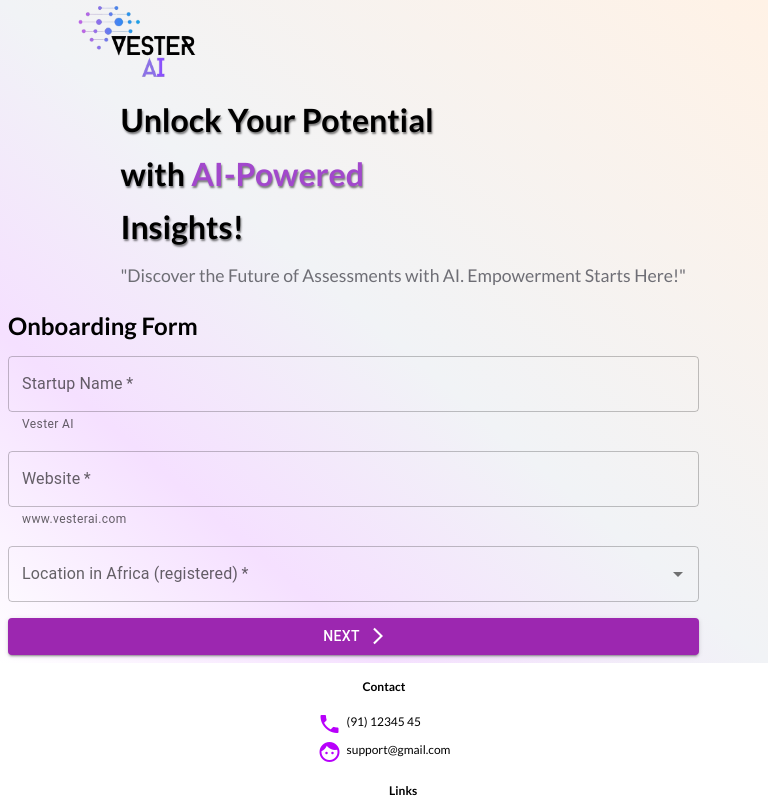
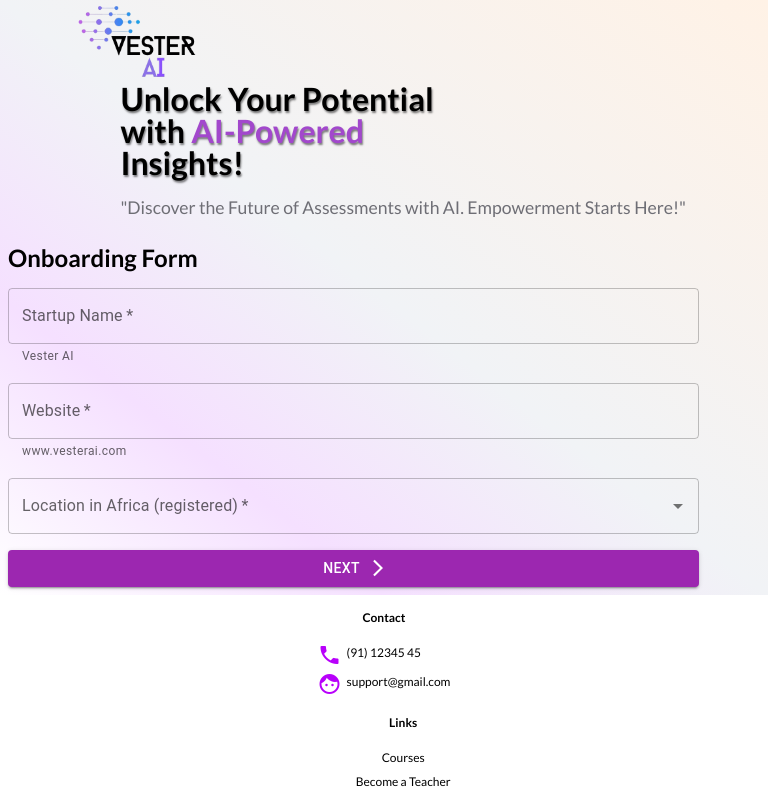
Before and after one commit to ufombam/vidare-vester-ai, a React (Create React App) app: page / in a window 768 px wide. Shown: the top 799 px of the page. Built offline with nearby package versions, Linux system fonts and the light colour scheme.

Commit message:
modify display text

```diff
--- a/src/components/form1/Form1.css
+++ b/src/components/form1/Form1.css
@@ -43,6 +43,7 @@
   font-size: 4em;
   line-height: 0.5em;
   text-shadow: 1px 2px 2px rgba(0, 0, 0, 0.5);
+  margin: 0;
 }
 .fm1-body .fm1-main .fm1-left h1 span {
   color: #a248cc;
@@ -77,6 +78,7 @@
     border-bottom-left-radius: 50px;
     width: auto;
     height: 100%;
+    text-wrap: wrap;
   }
   .fm1-body .fm1-main .fm1-left_header {
     position: relative;
@@ -87,7 +89,8 @@
   }
   .fm1-body .fm1-main .fm1-left h1 {
     font-size: 2.5rem;
-    line-height: 1em;
+    line-height: 1.2em;
+    margin: 0;
   }
 }
 /* Styles for screens between 768 and 991 pixels (tablets) */
--- a/src/components/form1/Form1.scss
+++ b/src/components/form1/Form1.scss
@@ -43,6 +43,7 @@
                 font-size: 4em;
                 line-height: 0.5em;
                 text-shadow: 1px 2px 2px rgba(0, 0, 0, 0.5);
+                margin: 0;
                 span {
                     color: #a248cc;
                 }
@@ -81,6 +82,7 @@
                 border-bottom-left-radius: 50px;
                 width: auto;
                 height: 100%;
+                text-wrap: wrap;
                 &_header {
                     position: relative;
                     left: 0%;
@@ -90,7 +92,8 @@
                 }
                 h1 {
                     font-size: 2.5rem;
-                    line-height: 1em;
+                    line-height: 1.2em;
+                    margin: 0;
                 }
             }
         }
--- a/src/components/form2/Form2.css
+++ b/src/components/form2/Form2.css
@@ -41,6 +41,7 @@
   font-size: 4rem;
   line-height: 0.5em;
   text-shadow: 1px 2px 2px rgba(0, 0, 0, 0.5);
+  margin: 0;
 }
 .fm2-body .fm2-main .fm2-left h1 span {
   color: #a248cc;
@@ -86,6 +87,7 @@
   .fm2-body .fm2-main .fm2-left h1 {
     font-size: 2.5rem;
     line-height: 1em;
+    margin: 0;
   }
 }
 /* Styles for screens between 768 and 991 pixels (tablets) */
@@ -102,7 +104,8 @@
   }
   .fm2-body .fm2-main .fm2-left h1 {
     font-size: 2rem;
-    line-height: 1em;
+    line-height: 1.2em;
+    margin: 0;
   }
 }
 /* Styles for screens larger than 992 pixels (desktops) */
--- a/src/components/form2/Form2.scss
+++ b/src/components/form2/Form2.scss
@@ -42,6 +42,7 @@
                 font-size: 4rem;
                 line-height: 0.5em;
                 text-shadow: 1px 2px 2px rgba(0, 0, 0, 0.5);
+                margin: 0;
                 span {
                     color: #a248cc;
                 }
@@ -89,6 +90,7 @@
                 h1 {
                     font-size: 2.5rem;
                     line-height: 1em;
+                    margin: 0;
                 }
             }
         }
@@ -114,7 +116,8 @@
                 }
                 h1 {
                     font-size: 2rem;
-                    line-height: 1em;
+                    line-height: 1.2em;
+                    margin: 0;
                 }
             }
         }
```
Also changed, not shown: 2 other files (tests, documents, lock files or other folders).
